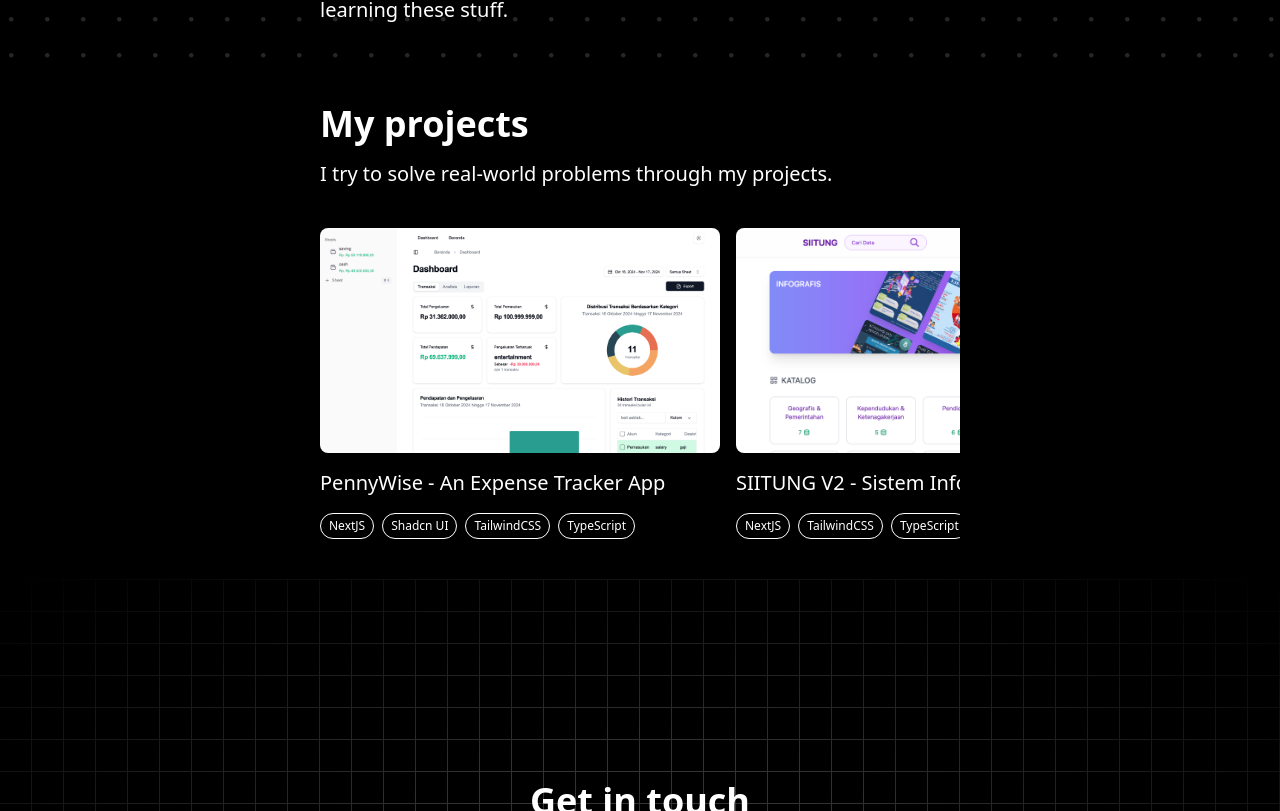
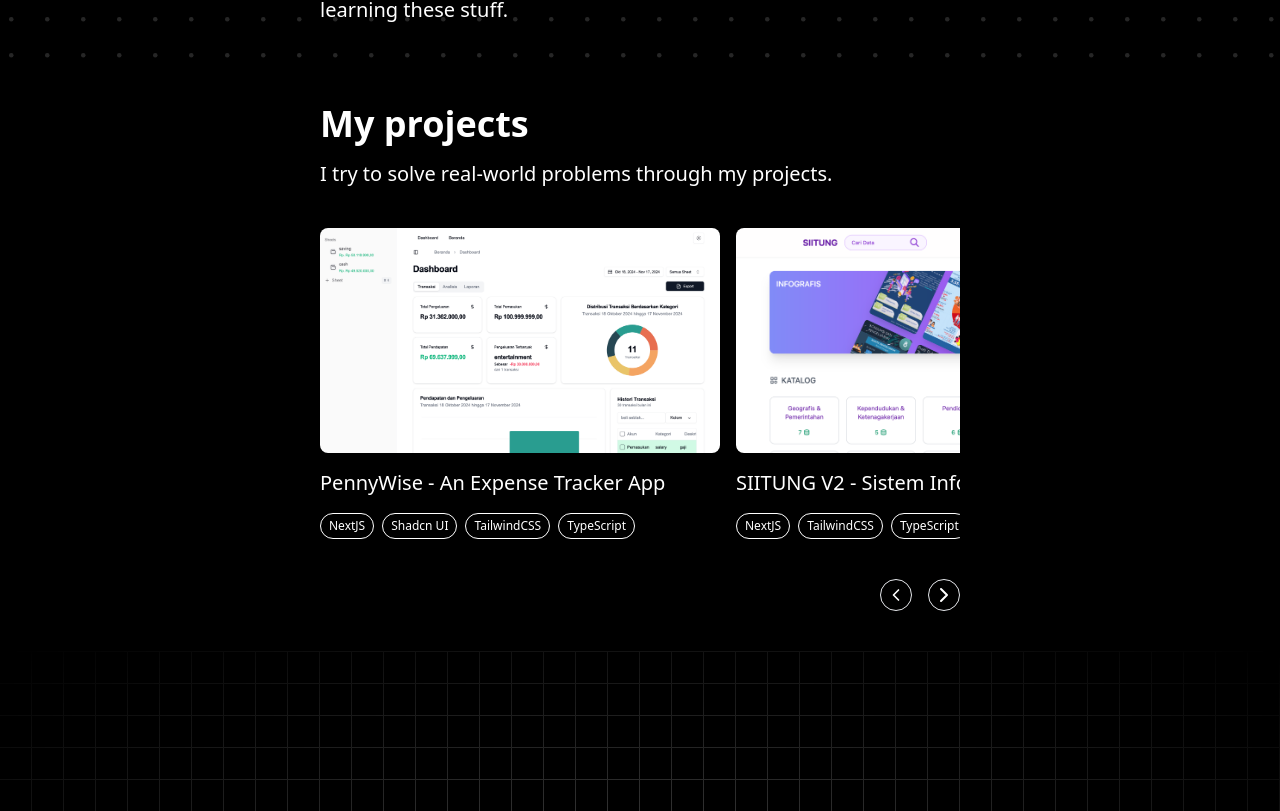
Before and after one commit to fikrianggara/porto, a Next.js app: page / in a window 1280 px wide. Shown: the part 496-1307 px from the top of the page. Built offline with nearby package versions, Linux system fonts and the light colour scheme.

Commit message:
add carousel

```diff
--- a/src/app/page.tsx
+++ b/src/app/page.tsx
@@ -1,5 +1,5 @@
 "use client";
-import React from "react";
+import React, { useState } from "react";
 import { HighlightDiv } from "@/components/ui/hero-highlights";
 import { motion } from "framer-motion";
 import Image from "next/image";
@@ -14,6 +14,8 @@
   IconBrandTailwind,
   IconBrandTypescript,
   IconBrandX,
+  IconChevronLeft,
+  IconChevronRight,
 } from "@tabler/icons-react";
 
 const projects = [
@@ -225,6 +227,22 @@
   },
 ];
 const Page = () => {
+  const [cardIndex, setCardIndex] = useState(0);
+
+  const onChevronRightClick = () => {
+    if (cardIndex < projects.length - 1) {
+      setCardIndex(cardIndex + 1);
+    } else {
+      setCardIndex(0);
+    }
+  };
+  const onChevronLeftClick = () => {
+    if (cardIndex > 0) {
+      setCardIndex(cardIndex - 1);
+    } else {
+      setCardIndex(projects.length - 1);
+    }
+  };
   return (
     <div className="relative bg-white dark:bg-black ">
       <HighlightDiv className="items-start justify-center m-auto h-fit p-8 py-10 space-y-10">
@@ -266,7 +284,13 @@
         <ul className="flex flex-nowrap gap-2 md:gap-4 overflow-x-scroll">
           {projects.map((project, idx) => {
             return (
-              <li key={idx} className="flex-none w-fit ">
+              <li
+                key={idx}
+                className="flex-none w-fit duration-500 ease-in-out"
+                style={{
+                  transform: `translateX(-${cardIndex * 100}%)`,
+                }}
+              >
                 <Link href={project.link} className="space-y-4">
                   <Image
                     src={project.thumbnail}
@@ -293,6 +317,20 @@
             );
           })}
         </ul>
+        <div className="flex flex-row items-center space-x-4 self-end">
+          <div
+            className="rounded-full w-8 h-8 flex items-center justify-center border text-white hover:text-black hover:bg-white cursor-pointer"
+            onClick={onChevronLeftClick}
+          >
+            <IconChevronLeft className="w-5 h-5 cursor-pointer" />
+          </div>
+          <div
+            className="rounded-full w-8 h-8 flex items-center justify-center border text-white hover:text-black hover:bg-white cursor-pointer"
+            onClick={onChevronRightClick}
+          >
+            <IconChevronRight className="w-6 h-6 cursor-pointer" />
+          </div>
+        </div>
       </div>
       <div className="h-[30rem] w-full dark:bg-black bg-white  dark:bg-grid-white/[0.2] bg-grid-black/[0.2] relative flex flex-col items-center justify-center space-y-36">
         {/* Radial gradient for the container to give a faded look */}
```
